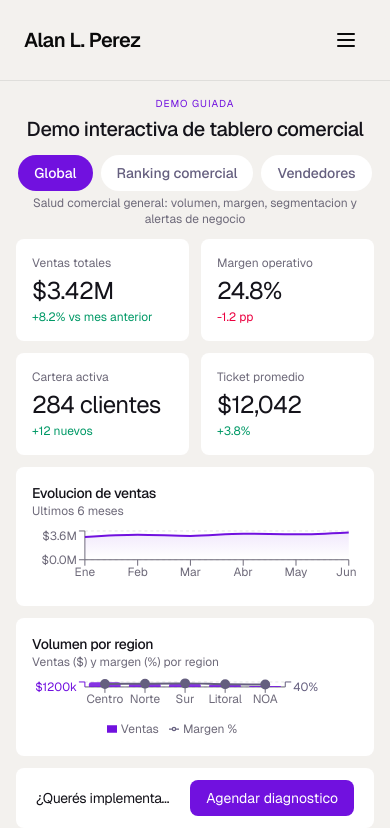
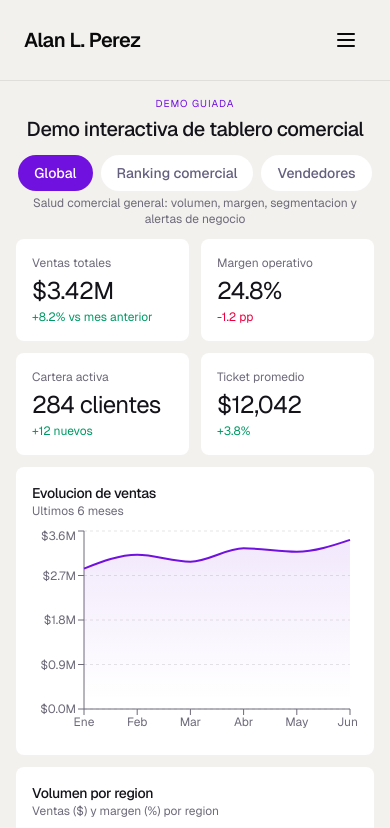
Before and after one commit to AluenIriarte/WebPage, a React (Vite) app: page /demo-dashboard in a window 390 px wide. Shown: the top 828 px of the page. Built offline with nearby package versions, Linux system fonts and the light colour scheme.

Commit message:
Fix demo mobile rendering and viewport layout

```diff
--- a/src/app/pages/DemoDashboard.tsx
+++ b/src/app/pages/DemoDashboard.tsx
@@ -244,8 +244,8 @@ function GlobalView() {
         <KPICard label="Ticket promedio" value="$12,042" change="+3.8%" changeType="positive" />
       </div>
 
-      <div className="grid min-h-0 flex-1 grid-cols-1 gap-3 md:grid-cols-2">
-        <div className="flex min-h-0 flex-col rounded-lg bg-white p-4">
+      <div className="grid grid-cols-1 gap-3 md:min-h-0 md:flex-1 md:grid-cols-2">
+        <div className="flex h-[18rem] flex-col rounded-lg bg-white p-4 md:min-h-0 md:h-auto md:flex-1">
           <div className="mb-2 shrink-0">
             <h3 className="text-sm tracking-tight text-[#14131A]">Evolucion de ventas</h3>
             <p className="text-xs text-[#6E6A7A]">Ultimos 6 meses</p>
@@ -284,7 +284,7 @@ function GlobalView() {
           </div>
         </div>
 
-        <div className="flex min-h-0 flex-col rounded-lg bg-white p-4">
+        <div className="flex h-[18rem] flex-col rounded-lg bg-white p-4 md:min-h-0 md:h-auto md:flex-1">
           <div className="mb-2 shrink-0">
             <h3 className="text-sm tracking-tight text-[#14131A]">Volumen por region</h3>
             <p className="text-xs text-[#6E6A7A]">Ventas ($) y margen (%) por region</p>
@@ -350,13 +350,13 @@ function GlobalView() {
 function RankingView() {
   return (
     <div className="flex h-full flex-col gap-3">
-      <div className="flex min-h-0 flex-1 flex-col rounded-lg bg-white p-5">
+      <div className="flex flex-col rounded-lg bg-white p-5 md:min-h-0 md:flex-1">
         <div className="mb-4 shrink-0">
           <h3 className="text-sm tracking-tight text-[#14131A]">Desempeno por vendedor</h3>
           <p className="text-xs text-[#6E6A7A]">Mes actual vs objetivo</p>
         </div>
 
-        <div className="min-h-0 flex-1 space-y-4 overflow-auto pr-1">
+        <div className="space-y-4 md:min-h-0 md:flex-1 md:overflow-auto md:pr-1">
           {sellersData.map((seller, index) => {
             const achievement = (seller.sales / seller.target) * 100;
             const overTarget = achievement >= 100;
@@ -439,13 +439,13 @@ function VendedoresView() {
         </div>
       </div>
 
-      <div className="flex min-h-0 flex-1 flex-col rounded-lg bg-white p-4">
+      <div className="flex flex-col rounded-lg bg-white p-4 md:min-h-0 md:flex-1">
         <div className="mb-3 shrink-0">
           <h3 className="text-sm tracking-tight text-[#14131A]">Cartera por cliente</h3>
           <p className="text-xs text-[#6E6A7A]">Oportunidades de ampliacion</p>
         </div>
 
-        <div className="min-h-0 flex-1 space-y-4 overflow-auto pr-1">
+        <div className="space-y-4 md:min-h-0 md:flex-1 md:overflow-auto md:pr-1">
           {clientsData.map((client, index) => (
             <div key={client.name} className="space-y-2">
               <div className="flex items-start justify-between gap-2">
@@ -543,9 +543,25 @@ function OpportunitiesGrid() {
 
 export function DemoDashboard() {
   const [activeView, setActiveView] = useState<ViewType>("global");
+  const [isMobile, setIsMobile] = useState(() => (typeof window !== "undefined" ? window.innerWidth < 768 : false));
 
   useEffect(() => {
     window.scrollTo({ top: 0 });
+  }, []);
+
+  useEffect(() => {
+    const mediaQuery = window.matchMedia("(max-width: 767px)");
+    const syncViewport = () => setIsMobile(mediaQuery.matches);
+
+    syncViewport();
+
+    if (typeof mediaQuery.addEventListener === "function") {
+      mediaQuery.addEventListener("change", syncViewport);
+      return () => mediaQuery.removeEventListener("change", syncViewport);
+    }
+
+    mediaQuery.addListener(syncViewport);
+    return () => mediaQuery.removeListener(syncViewport);
   }, []);
 
   const handleAnchorClick = (event: MouseEvent<HTMLAnchorElement>, id: string) => {
@@ -554,14 +570,20 @@ export function DemoDashboard() {
     window.history.replaceState(null, "", `#${id}`);
   };
 
+  const renderActiveView = () => {
+    if (activeView === "global") return <GlobalView />;
+    if (activeView === "ranking") return <RankingView />;
+    return <VendedoresView />;
+  };
+
   return (
     <div className="min-h-screen bg-[#F3F1EE]">
       <Header />
 
       <main>
         <section id="demo-dashboard" className="bg-[#F3F1EE] pt-20 md:pt-24">
-          <div className="flex h-[calc(100dvh-5rem)] flex-col overflow-hidden bg-[#F3F1EE]">
-            <div className="mx-auto flex min-h-0 max-w-[1280px] w-full flex-1 flex-col px-4 py-4 md:px-8 md:py-5">
+          <div className="flex flex-col bg-[#F3F1EE] md:h-[calc(100dvh-5rem)] md:overflow-hidden">
+            <div className="mx-auto flex w-full max-w-[1280px] flex-col px-4 py-4 md:min-h-0 md:flex-1 md:px-8 md:py-5">
               <div className="mb-3 shrink-0 text-center">
                 <div className="mb-1 text-[10px] uppercase tracking-widest text-[#7111DF]">DEMO GUIADA</div>
                 <h1 className="text-xl tracking-tight text-[#14131A] md:text-2xl">Demo interactiva de tablero comercial</h1>
@@ -590,7 +612,11 @@ export function DemoDashboard() {
                 <p className="text-center text-xs text-[#6E6A7A]">{viewDescriptions[activeView]}</p>
               </div>
 
-              <div className="relative flex-1 min-h-0">
+              <div className="relative md:flex-1 md:min-h-0">
+                {isMobile ? (
+                  renderActiveView()
+                ) : (
+                  <>
                     <div
                       aria-hidden={activeView !== "global"}
                       className={activeView === "global" ? "h-full" : "pointer-events-none absolute inset-0 h-full opacity-0"}
@@ -609,6 +635,8 @@ export function DemoDashboard() {
                     >
                       <VendedoresView />
                     </div>
+                  </>
+                )}
               </div>
 
               <div className="mt-3 shrink-0 rounded-lg bg-[#FFFFFF] px-5 py-3">
```
Lines whose indentation alone changed are shown as unchanged.
